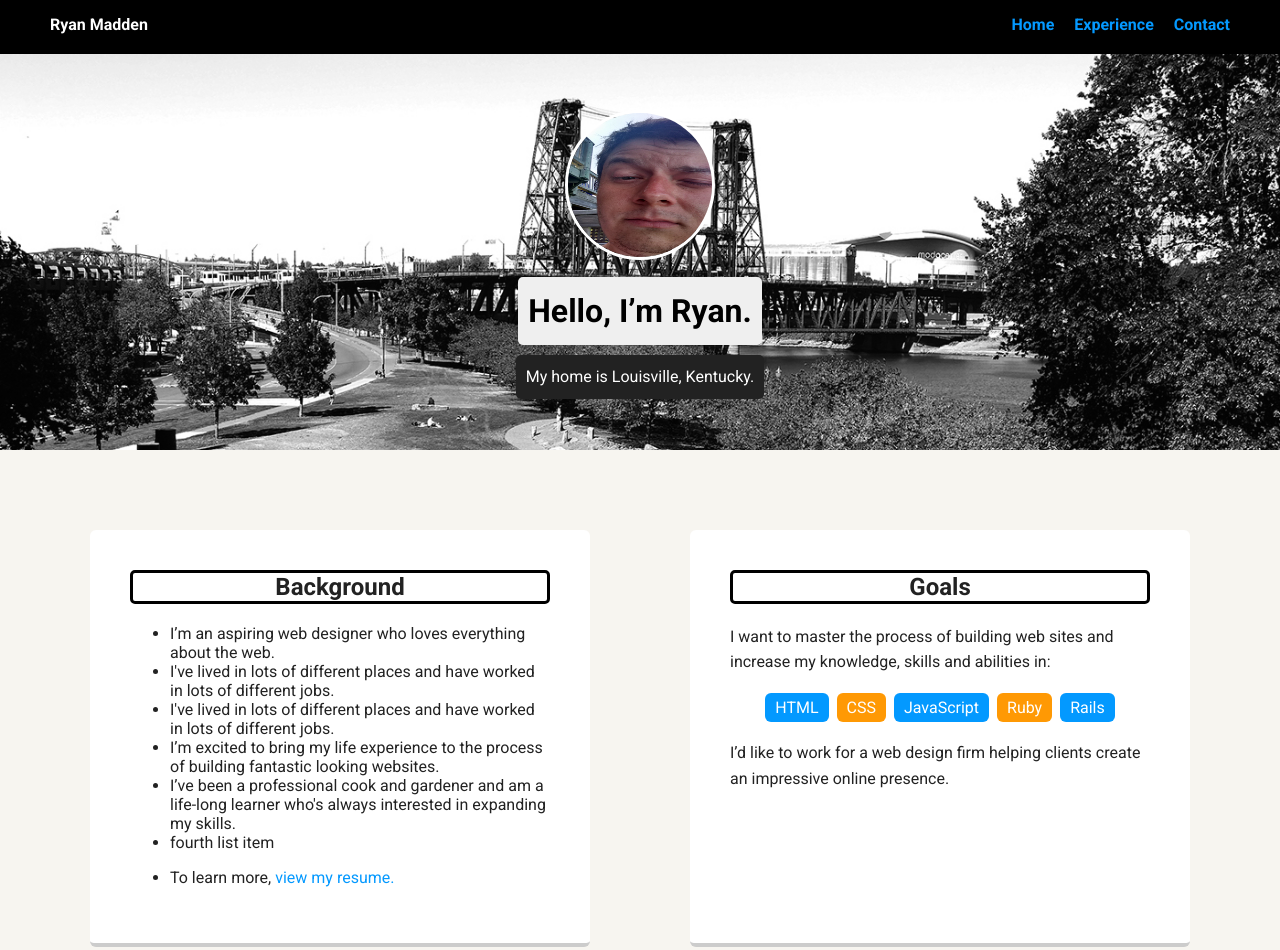
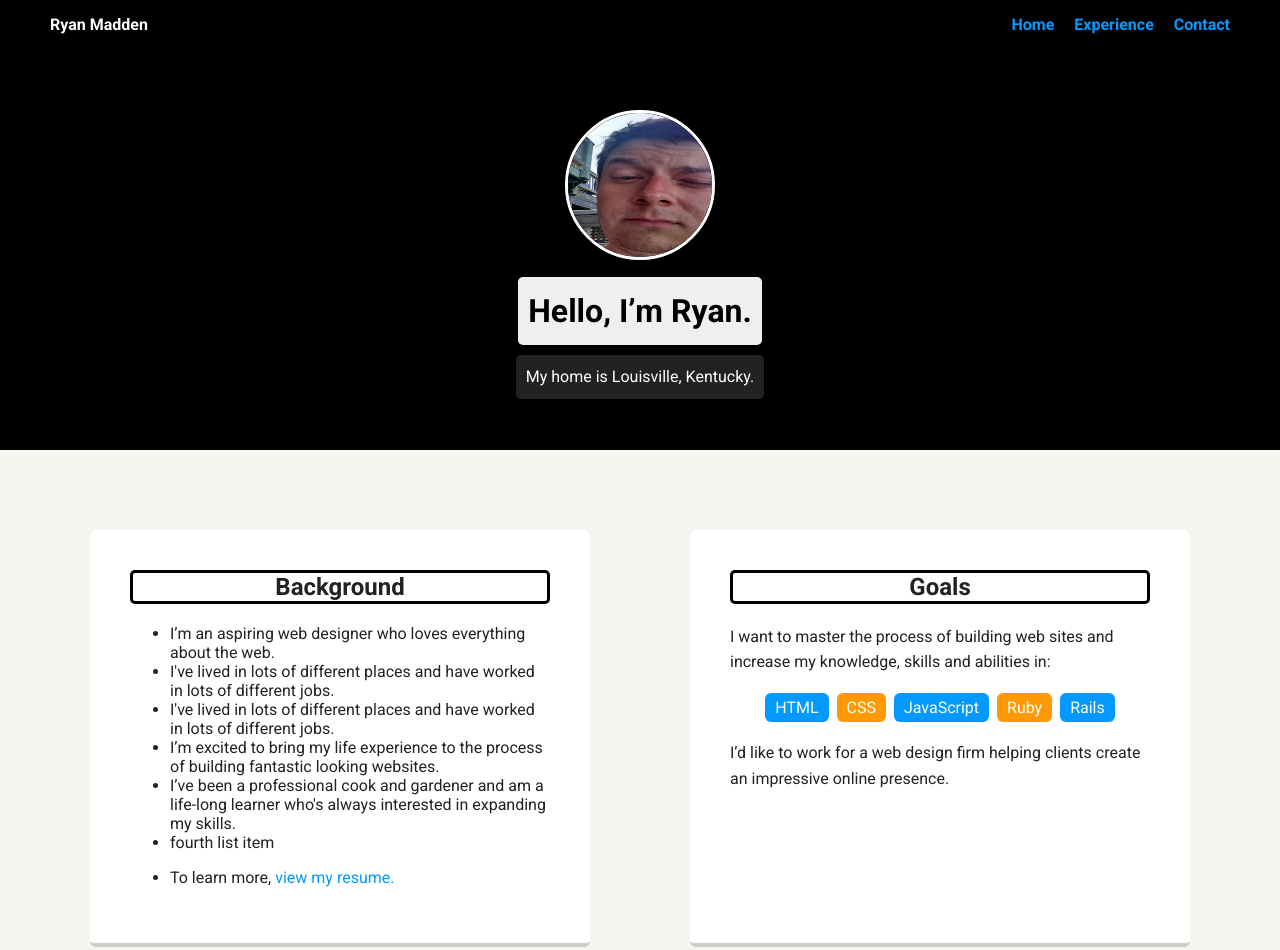
Before and after one commit to leederacola/leederacola.github.io, a plain HTML site: page index.html in a window 1280 px wide. Shown: the top 950 px of the page. Drawn offline with Linux system fonts and the light colour scheme; a web font is replaced by a local one.

Commit message:
i dont care for html design

```diff
--- a/index.html
+++ b/index.html
@@ -18,7 +18,7 @@
     </div>
 
     <header>
-      <img src="images/IMG_20150623_153541785_HDR.jpg" alt="Picture of Me" class="profile-image">
+      <img src="images/ryan.jpg" alt="Picture of Me" class="profile-image">
       <h1 class="tag name">Hello, I’m Ryan.</h1>
       <p class="tag location">My home is Louisville, Kentucky.</p>
     </header>
--- a/styles.css
+++ b/styles.css
@@ -54,7 +54,7 @@ a:hover {
 
 header {
   text-align: center;
-  background: url('images/portland.jpg') no-repeat top center ;
+  background: black;
   background-size: cover;
   overflow: hidden;
   padding-top: 60px;
```
Also changed, not shown: images/ryan.jpg (renamed from images/IMG_20150623_153541785_HDR.jpg).
